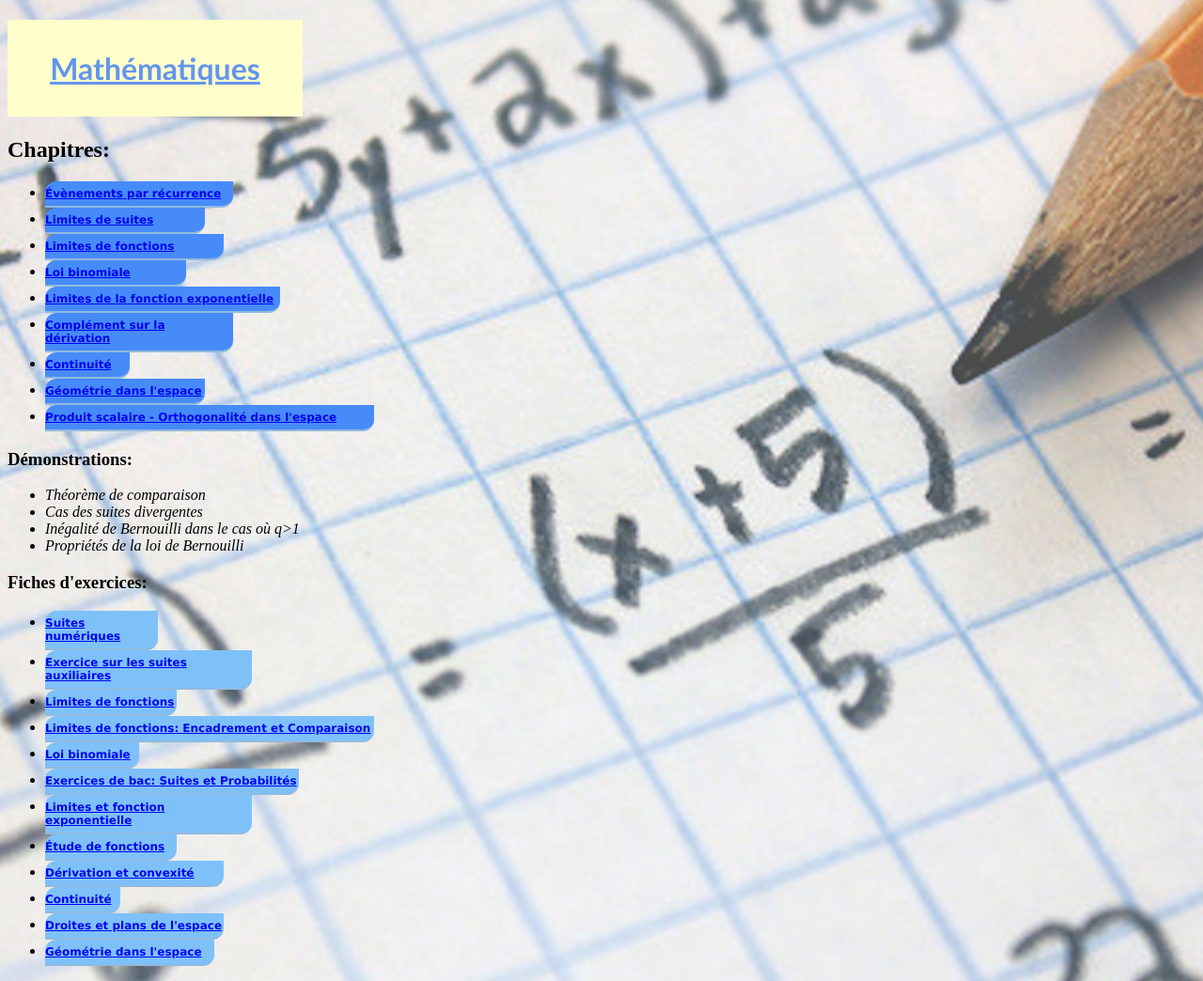
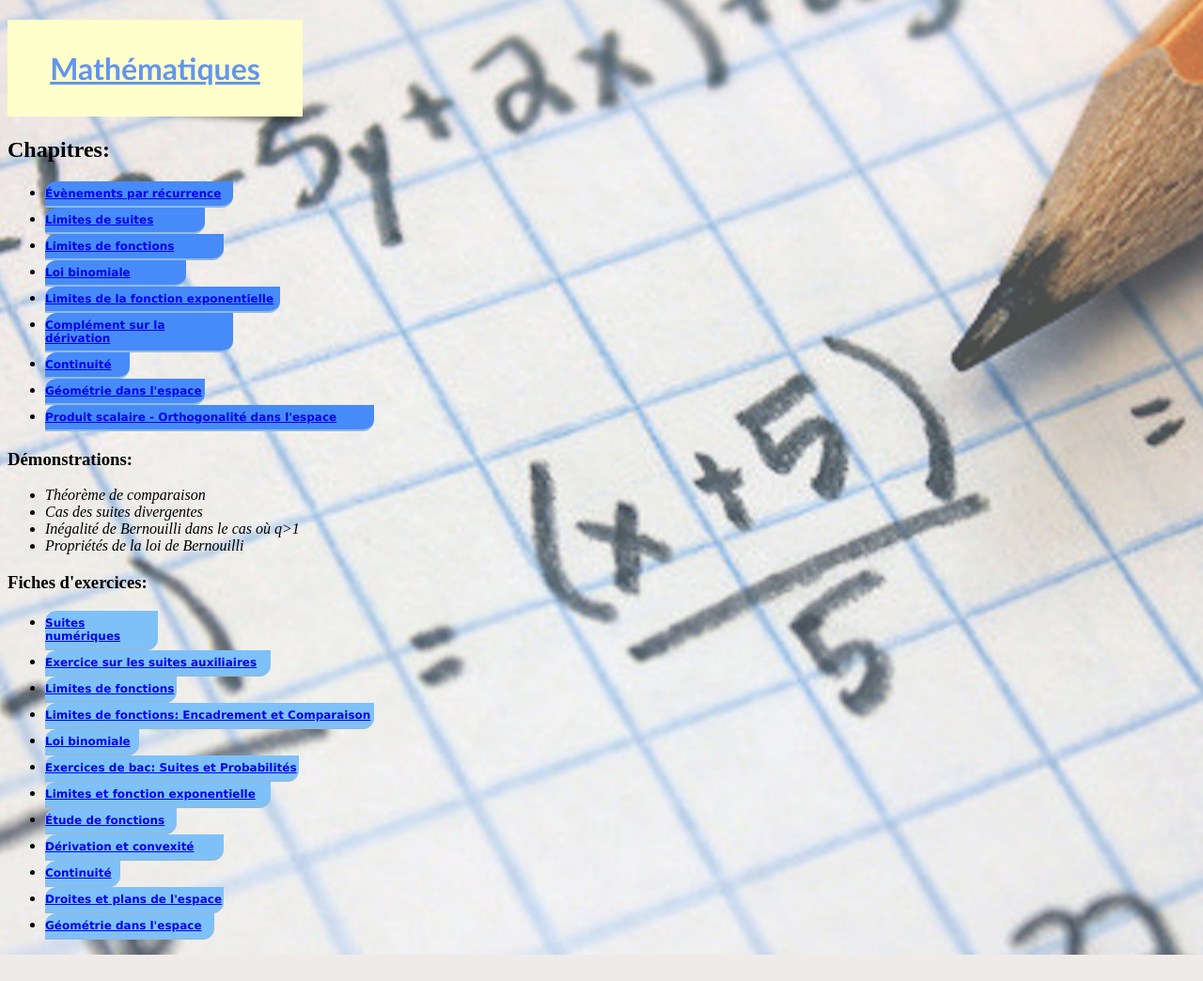
Before and after one commit to denisdoryan/mescours, a PHP site: the page made by Cours MAT/maths.html in a window 1280 px wide. Shown: the whole page at 94% size. After the commit the page ends 1016 px from the top, so only its background shows below. Run offline with PHP 8.4, Linux system fonts and the light colour scheme.

Commit message:
Update stylemat.css

```diff
--- a/Cours MAT/stylemat.css
+++ b/Cours MAT/stylemat.css
@@ -161,7 +161,7 @@ html
   color:#fff;
   font:bold 12px Verdana;
   padding:6px 0 6px 0;
-  width: 220px;
+  width: 240px;
   border-bottom: 2px solid #90bade;
   margin: 0;
 }
@@ -221,7 +221,7 @@ html
   color:#fff;
   font:bold 12px Verdana;
   padding:6px 0 6px 0;
-  width: 220px;
+  width: 240px;
   border-bottom: 2px solid #90bade;
   margin: 0;
 }
```
